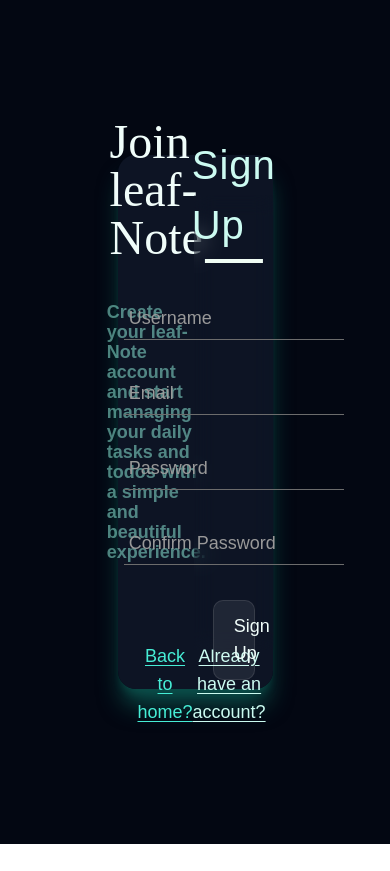
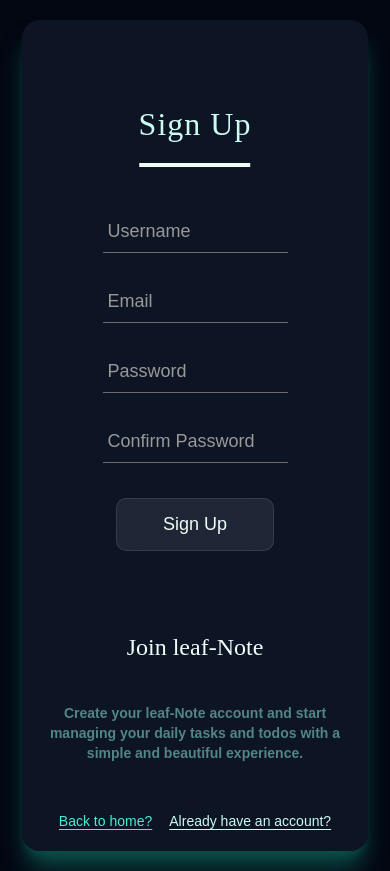
Before and after one commit to Sayed-Mohamed8114/LeafNotes, a React (Vite) app in the folder frontend/: page /register in a window 390 px wide. Before the commit the page ends 844 px from the top, so only its background shows below. Built offline with nearby package versions, Linux system fonts and the light colour scheme; no server answers.

Commit message:
finish the responsive for the login page and form the same for register

```diff
--- a/frontend/index.html
+++ b/frontend/index.html
@@ -7,7 +7,7 @@
     <title>frontend</title>
   </head>
   <body>
-    <div id="root" ></div>
+    <div id="root" class="bg-gray-950" ></div>
     <script type="module" src="/src/main.jsx"></script>
   </body>
 </html>
--- a/frontend/src/Components/Forms/loginForm.jsx
+++ b/frontend/src/Components/Forms/loginForm.jsx
@@ -17,7 +17,7 @@
     e.preventDefault();
     try {
       const response = await login(userData);
-      toast.success("signed in correctly");
+      toast.success("signed in correctly , redirecting");
       saveToken(response.access_token);
       setUserData({
         email: "",
@@ -32,7 +32,7 @@
   };
 
   return (
-    <StyledWrapper className="h-full w-[50%] p-0 m-0">
+    <StyledWrapper className="h-full w-[50%] p-0 m-0 items-center flex justify-center">
       <form
         className="form
       px-20 py-10 rounded-2xl mt-5  h-full
--- a/frontend/src/Components/Forms/registerForm.jsx
+++ b/frontend/src/Components/Forms/registerForm.jsx
@@ -1,4 +1,3 @@
-
 import { register } from "@/Services/User";
 import { useState } from "react";
 import { useNavigate } from "react-router-dom";
@@ -22,19 +21,16 @@
 
     const emailRegex = /^[^\s@]+@[^\s@]+\.[^\s@]+$/;
 
-    // Password confirmation
     if (userData.password !== confirmPassword) {
       toast.error("Passwords do not match");
       return;
     }
 
-    // Password length
     if (userData.password.length < 8) {
       toast.error("Password must be at least 8 characters");
       return;
     }
 
-    // Email validation
     if (!emailRegex.test(userData.email)) {
       toast.error("Please enter a valid email address");
       return;
@@ -63,17 +59,26 @@
   };
 
   return (
-    <StyledWrapper>
-      <form className="form" onSubmit={handleSubmit}>
-        <p className="title">
+    <StyledWrapper className="h-full w-full md:w-[50%] p-0 m-0 items-center flex justify-center">
+      <form
+        className="form
+        px-10 md:px-20
+        py-10
+        rounded-2xl
+        mt-5
+        h-full
+        w-full
+        "
+        onSubmit={handleSubmit}
+      >
+        <p className="font-['Black_Ops_One'] mb-10 text-teal-100 relative inline-block">
           Sign Up
 
-          <span className="underline-wrapper">
-            <span className="underline" />
+          <span className="absolute left-1/2 bottom-px h-1 w-full -translate-x-1/2 overflow-hidden">
+            <span className="absolute left-1/2 h-full w-0 -translate-x-1/2 bg-green-50 animate-underline" />
           </span>
         </p>
 
-        {/* Username */}
         <div className="group">
           <input
             required
@@ -96,7 +101,6 @@
           </label>
         </div>
 
-        {/* Email */}
         <div className="container-1">
           <div className="group">
             <input
@@ -121,7 +125,6 @@
           </div>
         </div>
 
-        {/* Password */}
         <div className="container-1">
           <div className="group">
             <input
@@ -147,7 +150,6 @@
           </div>
         </div>
 
-        {/* Confirm Password */}
         <div className="container-1">
           <div className="group">
             <input
@@ -174,9 +176,7 @@
           type="submit"
           disabled={loading}
         >
-          {loading
-            ? "Creating account..."
-            : "Sign Up"}
+          {loading ? "Creating account..." : "Sign Up"}
         </button>
       </form>
     </StyledWrapper>
@@ -184,67 +184,36 @@
 };
 
 const StyledWrapper = styled.div`
-  width: 50%;
-  height: 100%;
-  display: flex;
-  align-items: center;
-  justify-content: center;
+  .group {
+    position: relative;
+  }
 
   .form {
-    width: 100%;
-    height: 100%;
+    display: -webkit-box;
+    display: -ms-flexbox;
     display: flex;
+
+    -webkit-box-pack: center;
+    -ms-flex-pack: center;
     justify-content: center;
+
+    -webkit-box-align: center;
+    -ms-flex-align: center;
     align-items: center;
+
+    -webkit-box-orient: vertical;
+    -webkit-box-direction: normal;
+    -ms-flex-direction: column;
     flex-direction: column;
-    padding: 60px 40px 90px;
-    background: transparent;
+
     position: relative;
-    backdrop-filter: blur(10px);
   }
 
-  .title {
-    position: relative;
-    margin-bottom: 40px;
-    color: #ccfbf1;
-    font-family: "Black Ops One", sans-serif;
+  .form p {
+    padding-bottom: 20px;
     font-size: 40px;
     font-weight: 500;
     letter-spacing: 1px;
-  }
-
-  .underline-wrapper {
-    position: absolute;
-    left: 50%;
-    bottom: -8px;
-    width: 100%;
-    height: 4px;
-    transform: translateX(-50%);
-    overflow: hidden;
-  }
-
-  .underline {
-    position: absolute;
-    left: 50%;
-    width: 100%;
-    height: 100%;
-    transform: translateX(-50%);
-    background: #f0fdf4;
-    animation: underline-animation 1.2s ease-in-out infinite alternate;
-  }
-
-  @keyframes underline-animation {
-    from {
-      width: 20%;
-    }
-
-    to {
-      width: 100%;
-    }
-  }
-
-  .group {
-    position: relative;
   }
 
   .container-1 {
@@ -255,7 +224,7 @@
     font-size: 16px;
     padding: 10px 10px 10px 5px;
     display: block;
-    width: 220px;
+    width: 185px;
     border: none;
     border-bottom: 1px solid #6c6c6c;
     background: transparent;
@@ -305,29 +274,38 @@
     }
 
     to {
-      width: 220px;
+      width: 185px;
     }
   }
 
   .submit {
+    background: rgba(255, 255, 255, 0.08);
+    backdrop-filter: blur(10px);
+
+    padding: 12px 20px;
     margin-top: 35px;
+
     width: 70%;
-    padding: 12px 20px;
+
     border-radius: 10px;
     border: 1px solid rgba(255, 255, 255, 0.1);
+
     cursor: pointer;
+
     color: #f0fdfa;
+
     font-family: "Black Ops One", sans-serif;
     font-size: 18px;
-    background: rgba(255, 255, 255, 0.08);
-    backdrop-filter: blur(10px);
+
     transition: all 0.7s ease;
   }
 
   .submit:hover:not(:disabled) {
     background: rgba(255, 255, 255, 0.9);
     color: #134e4a;
+
     transform: translateY(-2px);
+
     box-shadow: 0 10px 25px rgba(13, 148, 136, 0.15);
   }
 
@@ -335,6 +313,21 @@
     cursor: not-allowed;
     opacity: 0.5;
   }
+
+  /* Mobile */
+  @media (max-width: 767px) {
+    .form p {
+      font-size: 32px;
+    }
+
+    .container-1 {
+      padding-top: 25px;
+    }
+
+    .main-input {
+      width: 185px;
+    }
+  }
 `;
 
 export default RegisterForm;
--- a/frontend/src/Pages/Login/LoginPage.jsx
+++ b/frontend/src/Pages/Login/LoginPage.jsx
@@ -24,27 +24,29 @@
       )}
 
       <section
-        className="w-full p-10 flex items-center h-screen
+        className="w-full p-10 flex items-center min-h-screen
         justify-center bg-gray-950 text-teal-50 gap-10"
       >
-        <div className="w-[50%] bg-gray-900/80 p-10 rounded-2xl shadow-teal-900 shadow-xl flex items-center justify-center gap-10 h-[70%]">
+        <div className="w-[99%] lg:w-[50%] bg-gray-900/80 p-10 rounded-2xl
+         shadow-teal-900 shadow-xl flex items-center flex-col-reverse md:flex-row justify-center
+          gap-10 h-auto md:h-[70%] ">
 
-          <div className="h-auto w-[50%] items-center justify-center flex gap-10 flex-col">
+          <div className="h-auto w-full md:w-[50%] items-center justify-center flex gap-10 flex-col">
 
-            <h2 className="font-['Black_Ops_One'] text-5xl">
+            <h2 className="font-['Black_Ops_One'] text-center md:text-start text-2xl md:text-5xl">
               Welcome back to leaf-Note
             </h2>
 
-            <p className="text-teal-200/50 text-lg leading-5 font-semibold">
+            <p className="text-teal-200/50 text-sm text-center md:text-start md:text-lg leading-5 font-semibold">
               leaf note is a simple platform to manage your daily tasks and
               todos made for daily use with good and simple UI/UX.
             </p>
 
-            <div className="mt-10 flex w-full items-center justify-evenly">
+            <div className="mt-2 md:mt-10 flex w-full items-center justify-evenly">
 
               <button
                 onClick={() => handleNavigation("/")}
-                className="text-lg text-teal-300 underline underline-offset-3
+                className="text-sm md:text-lg text-teal-300 underline underline-offset-3
                 hover:text-teal-50 transition duration-700"
               >
                 Back to home?
@@ -52,7 +54,7 @@
 
               <button
                 onClick={() => handleNavigation("/register")}
-                className="text-lg text-teal-100 underline underline-offset-3
+                className="text-sm md:text-lg text-teal-100 underline underline-offset-3
                 hover:text-gray-200 transition duration-700"
               >
                 Don't have an account?
--- a/frontend/src/Pages/Register/RegisterPage.jsx
+++ b/frontend/src/Pages/Register/RegisterPage.jsx
@@ -2,19 +2,15 @@
 import RegisterForm from "@/Components/Forms/registerForm";
 import { useState } from "react";
 import { useNavigate } from "react-router-dom";
-
 export default function RegisterPage() {
   const [loading, setLoading] = useState(false);
   const navigate = useNavigate();
-
   const handleNavigation = (path) => {
     setLoading(true);
-
     setTimeout(() => {
       navigate(path);
     }, 1000);
   };
-
   return (
     <>
       {loading && (
@@ -22,72 +18,31 @@
           <Loader />
         </div>
       )}
-
-      <section
-        className="w-full p-10 flex items-center h-screen
-        justify-center bg-gray-950 text-teal-50 gap-10"
-      >
-        <div
-          className="w-[50%] bg-gray-900/80 p-10 rounded-2xl
-          shadow-teal-900 shadow-xl flex items-center
-          justify-center gap-10 h-[70%]"
-        >
-          {/* Left Side */}
-          <div
-            className="h-auto w-[50%] items-center
-            justify-center flex gap-10 flex-col"
-          >
-            <h2 className="font-['Black_Ops_One'] text-5xl">
+      <section className=" w-full p-5 md:p-10 flex items-center justify-center bg-gray-950 text-teal-50 gap-10 min-h-screen ">
+        <div className=" w-[99%] lg:w-[50%] bg-gray-900/80 p-5 md:p-10 rounded-2xl shadow-teal-900 shadow-xl flex items-center flex-col-reverse md:flex-row justify-center gap-10 h-auto md:h-[70%] ">
+          <div className=" h-auto w-full md:w-[50%] items-center justify-center flex gap-10 flex-col ">
+            <h2 className=" font-['Black_Ops_One'] text-center md:text-start text-2xl md:text-5xl ">
               Join leaf-Note
             </h2>
-
-            <p
-              className="text-teal-200/50
-              text-lg leading-5
-              font-semibold"
-            >
-              Create your leaf-Note account and start managing
-              your daily tasks and todos with a simple and
-              beautiful experience.
+            <p className=" text-teal-200/50 text-sm text-center md:text-start md:text-lg leading-5 font-semibold ">
+              Create your leaf-Note account and start managing your daily tasks
+              and todos with a simple and beautiful experience.
             </p>
-
-            <div
-              className="mt-10 flex w-full
-              items-center justify-evenly"
-            >
+            <div className=" mt-2 md:mt-10 flex w-full items-center justify-evenly ">
               <button
                 onClick={() => handleNavigation("/")}
-                className="
-                  text-lg
-                  text-teal-300
-                  underline
-                  underline-offset-3
-                  hover:text-teal-50
-                  transition
-                  duration-700
-                "
+                className=" text-sm md:text-lg text-teal-300 underline underline-offset-3 hover:text-teal-50 transition duration-700 "
               >
                 Back to home?
               </button>
-
               <button
                 onClick={() => handleNavigation("/login")}
-                className="
-                  text-lg
-                  text-teal-100
-                  underline
-                  underline-offset-3
-                  hover:text-gray-200
-                  transition
-                  duration-700
-                "
+                className=" text-sm md:text-lg text-teal-100 underline underline-offset-3 hover:text-gray-200 transition duration-700 "
               >
                 Already have an account?
               </button>
             </div>
           </div>
-
-          {/* Register Form */}
           <RegisterForm />
         </div>
       </section>
```
